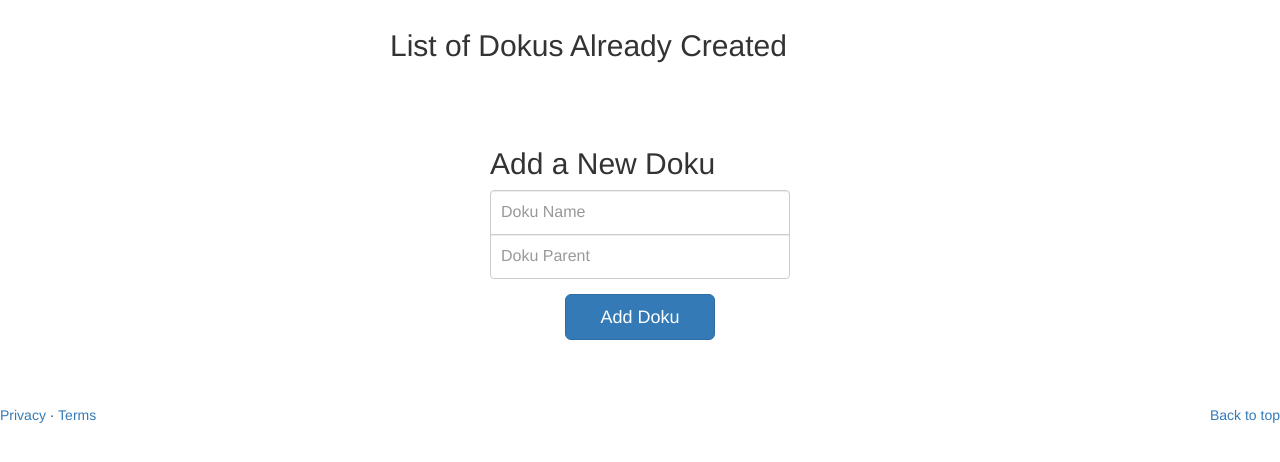
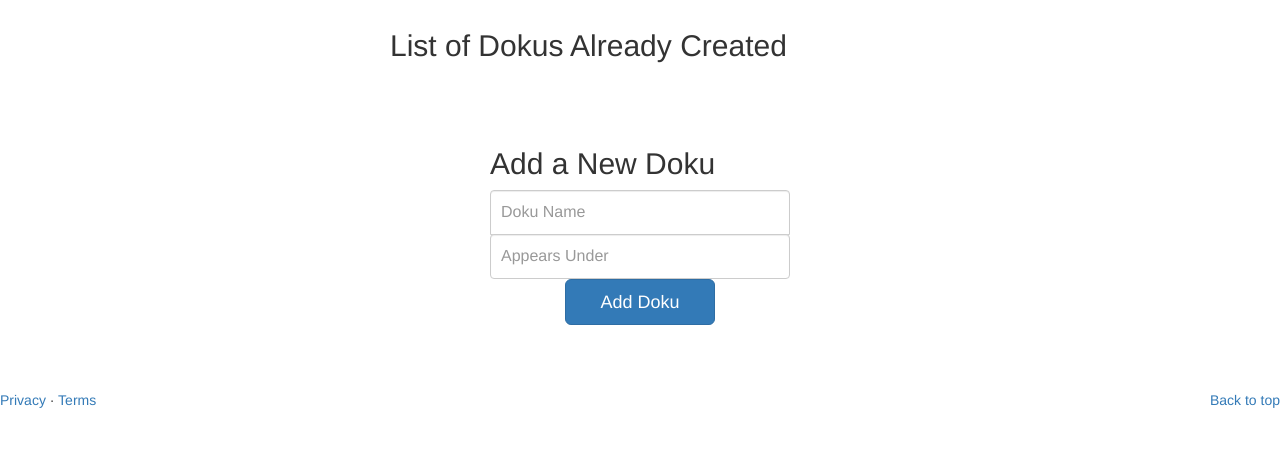
Before and after one commit to larriant/tzundoku, a Flask app: page /overview in a window 1280 px wide. Shown: the part 71-533 px from the top of the page. Run offline with Flask 2, Linux system fonts and the light colour scheme; a user stored in the database is signed in; data comes from the database, SQL or seed files in the repository; data that the repository does not hold is empty; some libraries are stand-ins or nearby versions.

Commit message:
Updated add doku forms to work with new many-many framework

```diff
--- a/tzundoku/forms.py
+++ b/tzundoku/forms.py
@@ -45,7 +45,7 @@
 
 class AddDokuForm(Form):
     title = TextField('title', [validators.required("Please enter a title")])
-    parent = TextField('parent', [validators.required("Please enter the parent")])
+    appears_under = TextField('appears_under')
     submit = SubmitField('Add Doku')
 
 
--- a/tzundoku/models.py
+++ b/tzundoku/models.py
@@ -72,8 +72,8 @@
     db.Column('item_id', db.Integer, db.ForeignKey('items.id'))
 )
 
-appears_in = db.Table('appears_in',
-    db.Column('appears_in_id', db.Integer, db.ForeignKey('dokus.id')),
+appear_under= db.Table('appear_under',
+    db.Column('appears_under_id', db.Integer, db.ForeignKey('dokus.id')),
     db.Column('appears_over_id', db.Integer, db.ForeignKey('dokus.id'))
 )
 
@@ -81,15 +81,13 @@
     __tablename__ = 'dokus'
     id = db.Column(db.Integer, primary_key = True)
     title = db.Column(db.String(30), unique= True)
-    parent = db.Column(db.String(30), default="Top")
     user_id = db.Column(db.Integer, db.ForeignKey('users.id'))
     timestamp =  db.Column(db.DateTime, default=datetime.datetime.utcnow)
     items = db.relationship('Item', secondary=doku_item, backref=db.backref('dokus'))
-    appears_over = db.relationship('Doku', secondary=appears_in, primaryjoin="Doku.id == appears_in.c.appears_in_id", secondaryjoin="Doku.id == appears_in.c.appears_over_id", backref=db.backref('appears_in'))
+    appears_over = db.relationship('Doku', secondary=appear_under, primaryjoin="Doku.id == appear_under.c.appears_under_id", secondaryjoin="Doku.id == appear_under.c.appears_over_id", backref=db.backref('appear_under'))
 
-    def __init__(self, title, parent=None, user_id=None, timestamp=None):
+    def __init__(self, title, user_id=None, timestamp=None):
         self.title = title
-        self.parent = parent
         self.user_id = user_id
         self.timestamp = timestamp
 
--- a/tzundoku/templates/overview.html
+++ b/tzundoku/templates/overview.html
@@ -37,7 +37,7 @@
 <h2 class="form-register-heading">Add a New Doku</h2>
 
 {{ form.title(class_='form-control', placeholder="Doku Name" ) }}
-{{ form.parent(class_='form-control', placeholder="Doku Parent") }}
+{{ form.appears_under(class_='form-control', placeholder="Appears Under") }}
 {{ form.submit(class_='btn btn-lg btn-primary btn-block') }}
 
 
@@ -45,7 +45,7 @@
     <div class="flash">{{ message }}</div>
 {% endfor %}
 
-{% for message in form.parent.errors %}
+{% for message in form.appears_under.errors %}
     <div class="flash">{{ message }}</div>
 {% endfor %}
 </form>
--- a/tzundoku/views.py
+++ b/tzundoku/views.py
@@ -79,7 +79,10 @@
         if form.validate() == False:
             return render_template('overview.html', titles=titles, form=form)
         else:
-            doku = Doku(form.title.data, form.parent.data, user.id, datetime.datetime.utcnow())
+            appears_under_doku = Doku.query.filter_by(title=form.appears_under.data).first()
+            doku = Doku(form.title.data, user.id, datetime.datetime.utcnow())
+            appears_under_doku.appears_over.append(doku)
+            db.session.add(appears_under_doku)
             db.session.add(doku)
             db.session.commit()
             flash('You have created a new Doku!')
```
